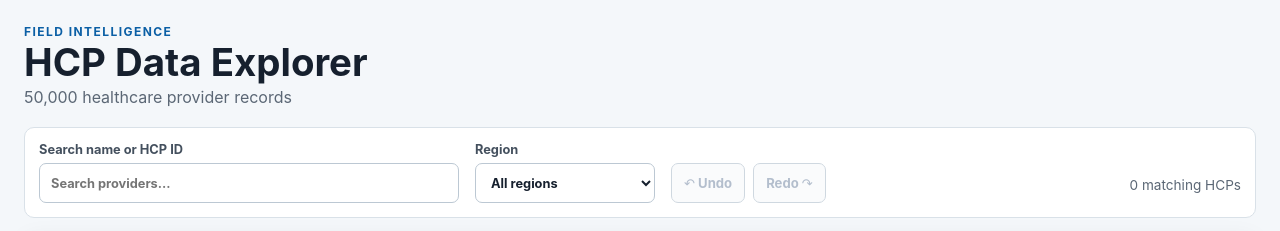
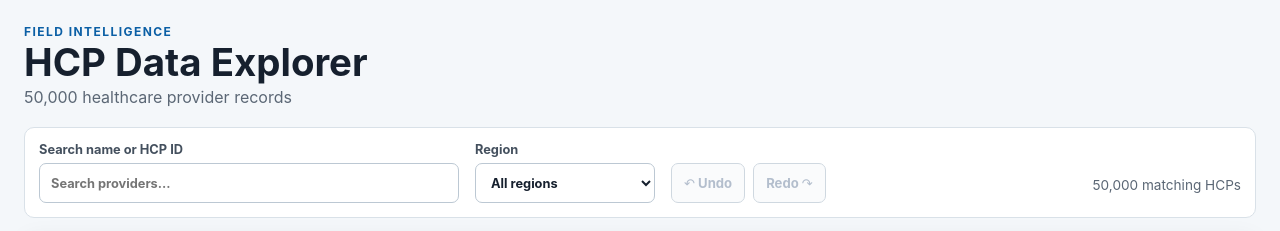
Before and after one commit to tkaur64/hcp-data-explorer, a React (Vite) app: page / in a window 1280 px wide. Shown: the top 231 px of the page. Built offline with nearby package versions, Linux system fonts and the light colour scheme.

Commit message:
fix: count matching hcps independently of expansion

```diff
--- a/src/features/explorer/components/ExplorerToolbar.tsx
+++ b/src/features/explorer/components/ExplorerToolbar.tsx
@@ -7,7 +7,7 @@ import {
   useAppSelector,
 } from "../../../app/hooks";
 import {
-  selectDisplayRows,
+  selectMatchingHcpCount,
   selectRegionNames,
 } from "../explorerSelectors";
 import {
@@ -22,7 +22,7 @@ export function ExplorerToolbar() {
   const dispatch = useAppDispatch();
 
   const regions = useAppSelector(selectRegionNames);
-  const displayRows = useAppSelector(selectDisplayRows);
+
 
   const storedQuery = useAppSelector(
     (state) => state.explorer.view.searchQuery,
@@ -60,11 +60,7 @@ export function ExplorerToolbar() {
     return () => window.clearTimeout(timer);
   }, [dispatch, searchTerm]);
 
-  const visibleHcpCount = displayRows.reduce(
-    (count, row) =>
-      row.rowType === "hcp" ? count + 1 : count,
-    0,
-  );
+  const visibleHcpCount = useAppSelector(selectMatchingHcpCount);
 
   return (
     <section
--- a/src/features/explorer/explorerSelectors.ts
+++ b/src/features/explorer/explorerSelectors.ts
@@ -259,3 +259,35 @@ export const selectDisplayRows = createSelector(
     return displayRows;
   },
 );
+
+const selectSearchQuery = (state: RootState) => state.explorer.view.searchQuery;
+
+const selectRegionFilter = (state: RootState) =>
+  state.explorer.view.regionFilter;
+
+export const selectMatchingHcpCount = createSelector(
+  [selectAllHcps, selectSearchQuery, selectRegionFilter],
+  (entities, searchQuery, regionFilter) => {
+    const normalizedQuery = searchQuery.trim().toLocaleLowerCase();
+
+    let count = 0;
+
+    for (const entity of entities) {
+      if (regionFilter !== null && entity.region !== regionFilter) {
+        continue;
+      }
+
+      if (
+        normalizedQuery &&
+        !entity.name.toLocaleLowerCase().includes(normalizedQuery) &&
+        !entity.id.toLocaleLowerCase().includes(normalizedQuery)
+      ) {
+        continue;
+      }
+
+      count += 1;
+    }
+
+    return count;
+  },
+);
```
